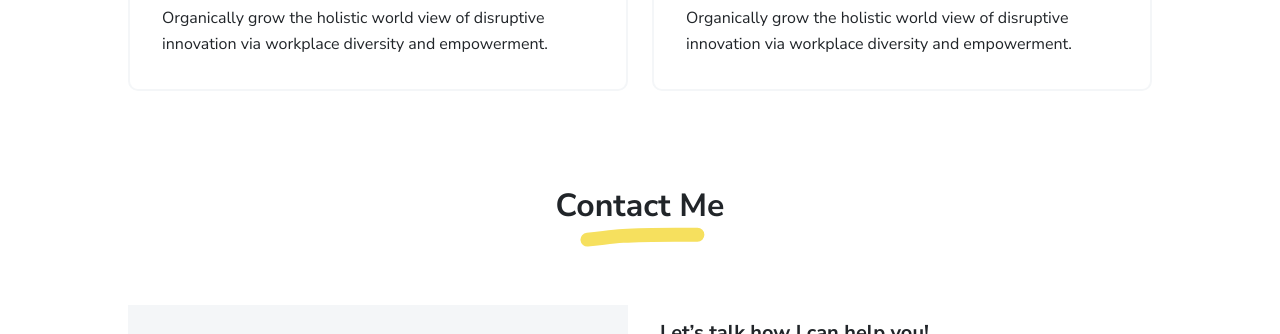
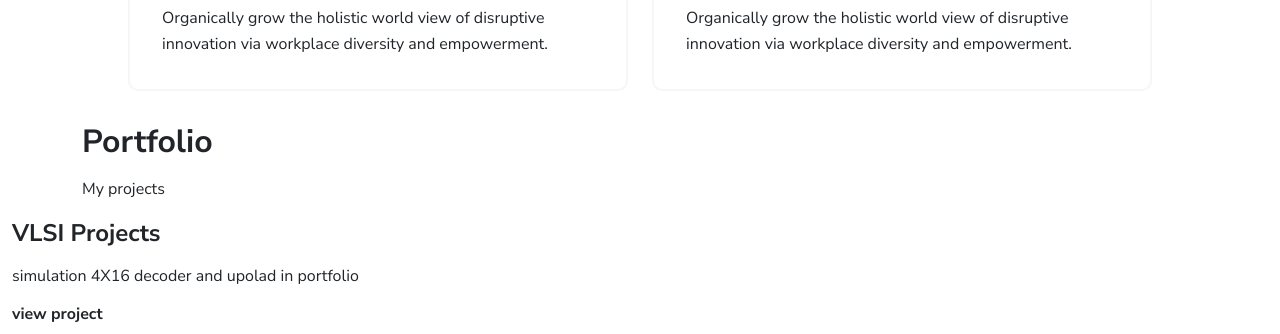
Before and after one commit to imLethal/Portfolio-3, a plain HTML site: page index.html in a window 1280 px wide. Shown: the part 3240-3574 px from the top of the page. Drawn offline with Linux system fonts and the light colour scheme.

Commit message:
Update index.html

```diff
--- a/index.html
+++ b/index.html
@@ -280,6 +280,19 @@
     </div>
   </div>
 </div>
+      <div id="Portfolio" class="Portfolio container-fluid">
+<div class="container">
+<div class="session-title row">
+
+        <h2>Portfolio</h2>
+        <p>My projects</p>
+      </div>
+<div class="heading-line"></div>
+                </div>
+<div class="Portfolio-row row">
+    <h4>VLSI Projects</h4>
+    <p> simulation 4X16 decoder and upolad in portfolio </p>
+       <h6> view project</h6>
 <div class="section px-2 px-lg-4 pb-4 pt-5 mb-5" id="contact">
   <div class="container-narrow">
     <div class="text-center mb-5">
```
